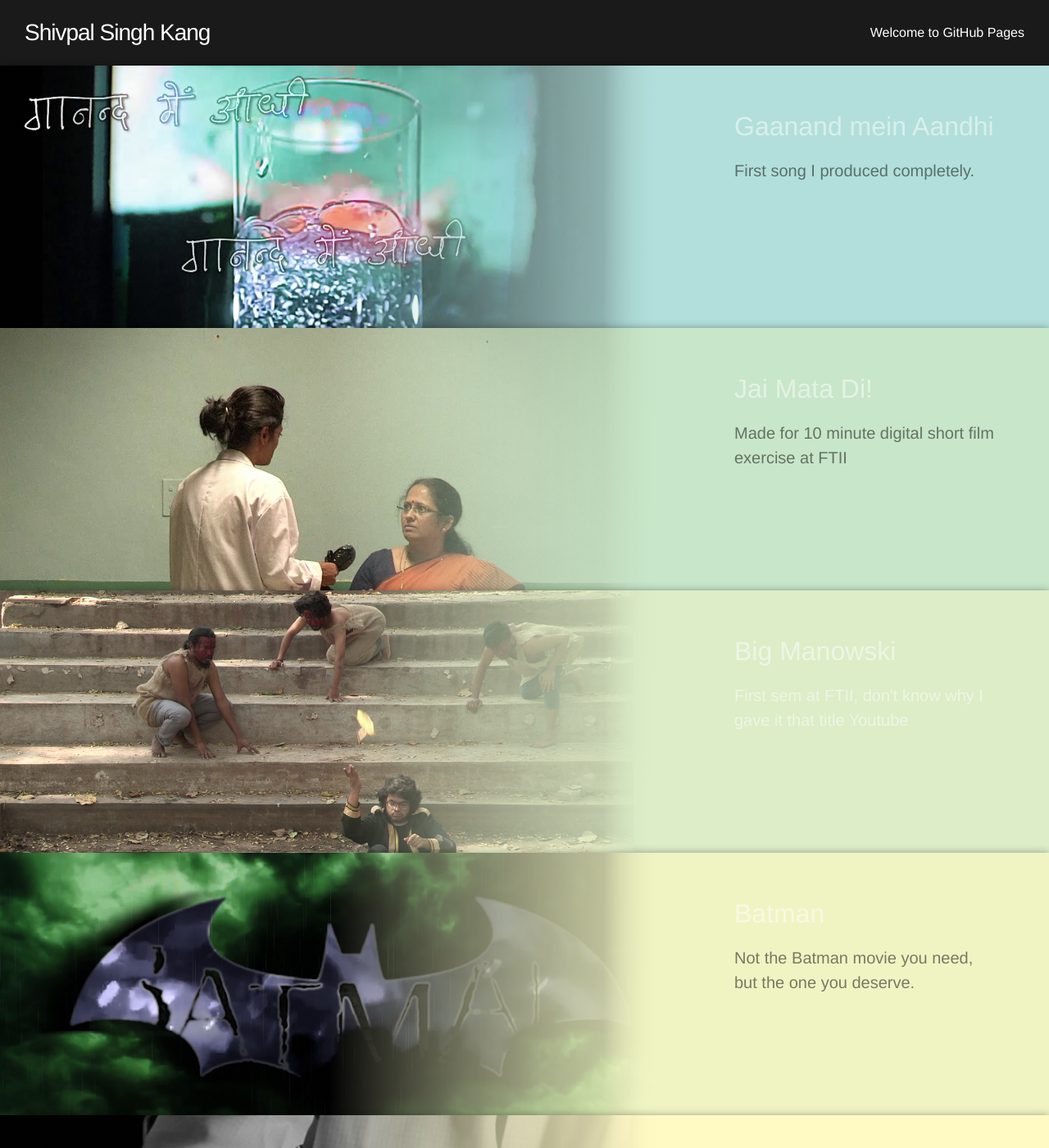
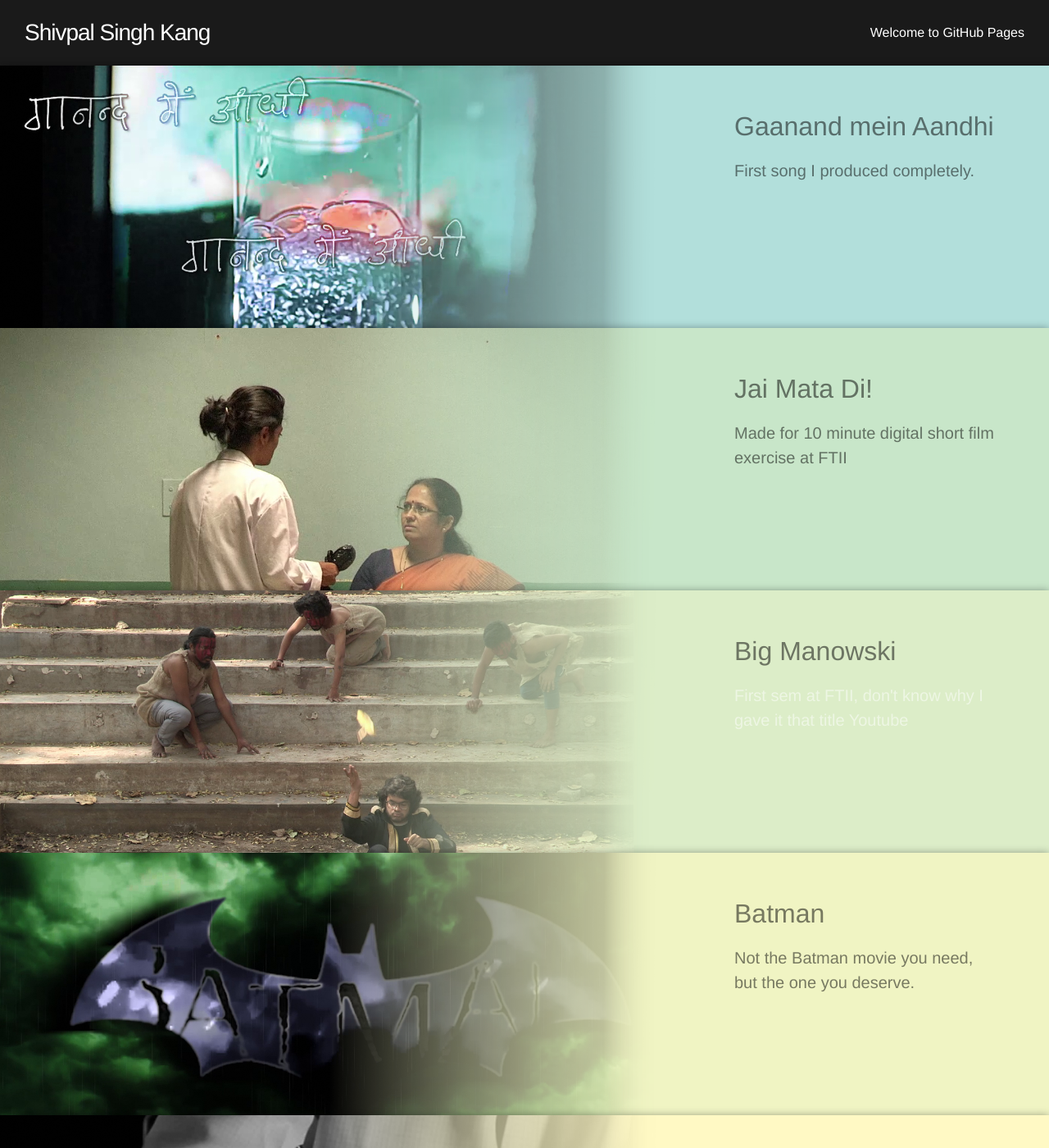
Before and after one commit to shivpalkang/shivpalkang.github.io, a Jekyll site: the page built from index.html, in a window 1280 px wide and 1400 px high. Shown: the whole window at 82% size. Built offline with Jekyll 4.4.1, drawn with Linux system fonts in a browser that asks for light colours.

Commit message:
Update _layout.scss

```diff
--- a/_sass/_layout.scss
+++ b/_sass/_layout.scss
@@ -315,6 +315,14 @@
     width:160px;
     margin-right:5px;
   }
+}
+
+h2 {
+  color:#000000 !important;
+}
+
+h2:hover {
+  color:#fff !important;
 }
 
 .row:hover .browse-text {
```
